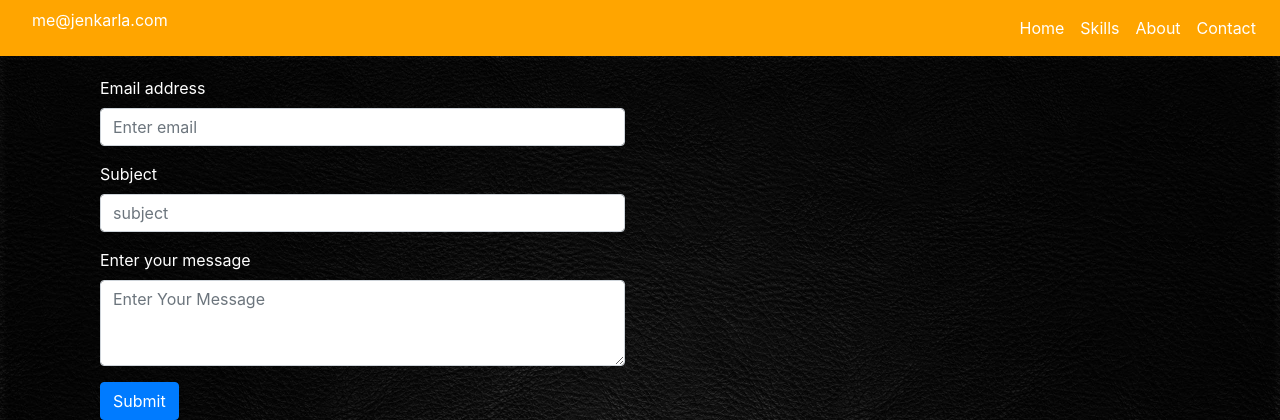
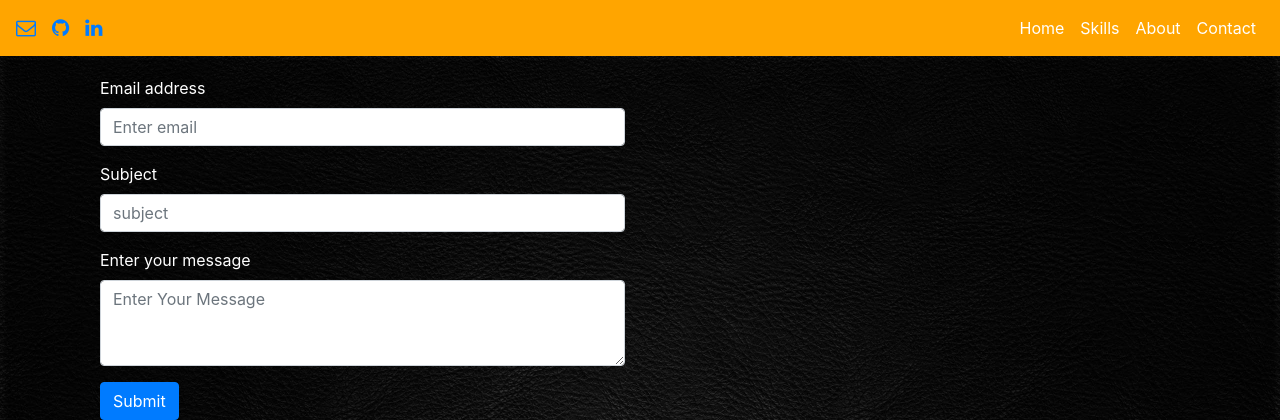
Before and after one commit to jagadishe88/portfolio, a Python web app: template templates/contact.html in a window 1280 px wide. Shown: the top 420 px of the page. Run offline with Jinja, Linux system fonts and the light colour scheme; the template is opened without the code that fills it, so the values that code supplies are empty; some libraries are stand-ins or nearby versions.

Commit message:
CHanged all html files with social media links

```diff
--- a/templates/contact.html
+++ b/templates/contact.html
@@ -2,28 +2,34 @@
 <html lang="en">
 <head>
     <meta charset="UTF-8">
-    <title>Contact</title>
+    <title>Home</title>
     <link rel="favicon." sizes="180x180" href="../logos/favicon.ico">
     <link href="../logos/favicon.png" rel="icon">
     <link rel="stylesheet" href="https://stackpath.bootstrapcdn.com/bootstrap/4.3.1/css/bootstrap.min.css"
           integrity="sha384-ggOyR0iXCbMQv3Xipma34MD+dH/1fQ784/j6cY/iJTQUOhcWr7x9JvoRxT2MZw1T" crossorigin="anonymous">
     <link href="../static/style.css" rel="stylesheet">
+    <link rel="stylesheet" href="https://cdnjs.cloudflare.com/ajax/libs/font-awesome/4.7.0/css/font-awesome.min.css">
 
     <div class="bmg_image">
-
-        <nav class="navbar navbar-expand-lg navbar-fixed-top navbar-custom">
-            <a class="navbar-brand" href="#"></a>
+        <nav class="navbar navbar-expand-lg navbar-custom">
+            <a class="navbar-brand" href="mailto:me@jenkarla.com?subject=Hello"
+            ><i aria-hidden="true" class="fa fa-envelope-o contact"></i></a><span
+                class="sr-only">(current)</span></a>
+            <a class="navbar-brand" href="https://github.com/jagadishe88" target="_blank"> <span
+                    class="sr-only">(current)</span><i
+                    aria-hidden="true"
+                    class="fa fa-github contact"></i></a>
+            <a class="navbar-brand" href="https://www.linkedin.com/in/jagadish-e/" target="_blank"> <span
+                    class="sr-only">(current)</span><i
+                    aria-hidden="true" class="fa fa-linkedin contact"></i></a>
             <button class="navbar-toggler" type="button" data-toggle="collapse" data-target="#navbarSupportedContent"
                     aria-controls="navbarSupportedContent" aria-expanded="false" aria-label="Toggle navigation">
                 <span class="navbar-toggler-icon"></span>
             </button>
 
+
             <div class="collapse navbar-collapse" id="navbarSupportedContent">
 
-
-                <ul class="navbar-nav mr-auto">
-                    <p class="nav-email">me@jenkarla.com</p>
-                </ul>
                 <ul class="navbar-nav ml-auto">
                     <li class="nav-item active">
                         <a class="nav-link" href="home.html">Home<span class="sr-only">(current)</span></a>
@@ -39,7 +45,9 @@
                     </li>
 
                 </ul>
+
             </div>
+
 
         </nav>
     </div>
```
Also changed, not shown: templates/about.html (+16 -8 lines), templates/home.html (+15 -4 lines), templates/skills.html (+16 -7 lines).
